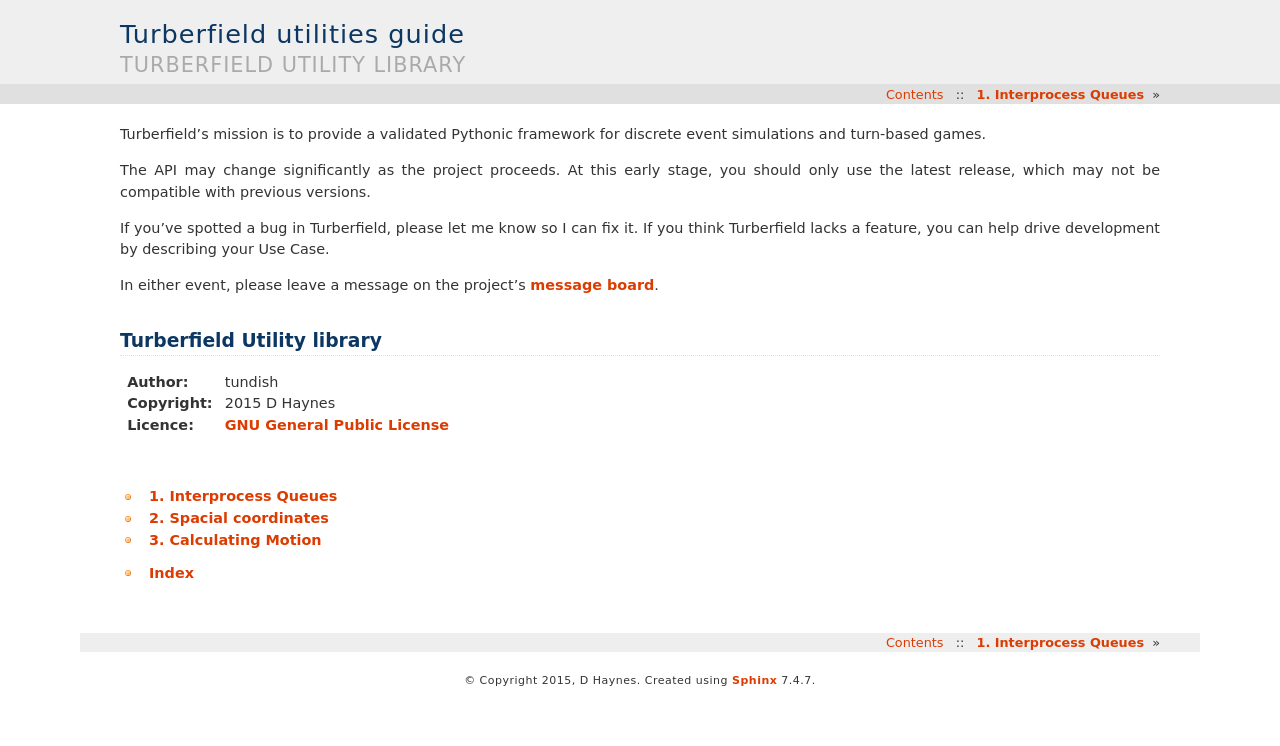
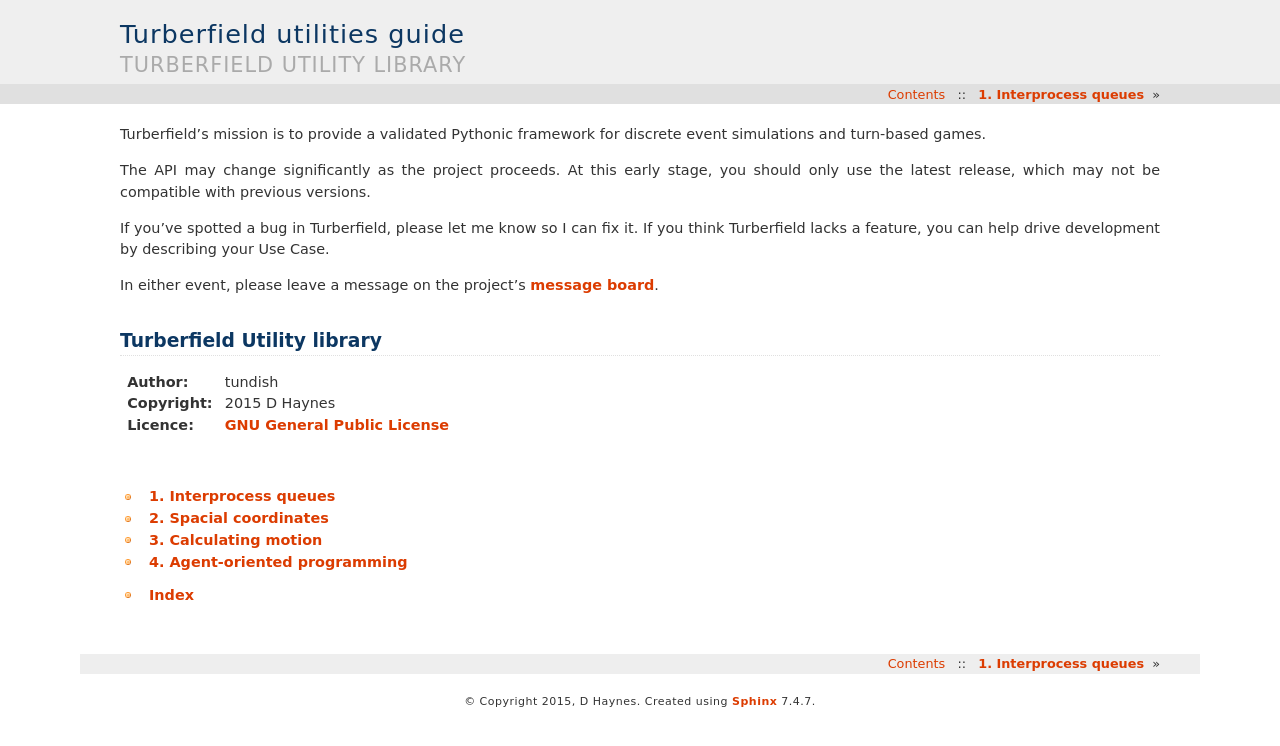
Before and after one commit to tundish/turberfield-utils, a Sphinx documentation site: the page built from turberfield/utils/doc/index.rst, in a window 1280 px wide. Shown: the top 746 px of the page. Built offline with Sphinx 7.4.7, drawn with Linux system fonts in a browser that asks for light colours.

```diff
--- a/turberfield/utils/doc/index.rst
+++ b/turberfield/utils/doc/index.rst
@@ -30,6 +30,7 @@ Turberfield Utility library
    pipes
    homogeneous
    travel
+   expert
 
 * :ref:`genindex`
 
--- a/turberfield/utils/doc/pipes.rst
+++ b/turberfield/utils/doc/pipes.rst
@@ -1,7 +1,7 @@
 ..  Titling
     ##++::==~~--''``
 
-Interprocess Queues
+Interprocess queues
 ===================
 
 Turberfield provides a :py:mod:`pipes <turberfield.utils.pipes>` module
--- a/turberfield/utils/doc/travel.rst
+++ b/turberfield/utils/doc/travel.rst
@@ -1,7 +1,7 @@
 ..  Titling
     ##++::==~~--''``
 
-Calculating Motion
+Calculating motion
 ==================
 
 The :py:mod:`travel <turberfield.utils.travel>` module implements movement in a functional, Pythonic style.
```
Also changed, not shown: turberfield/utils/doc/expert.rst (+26 -10 lines).
